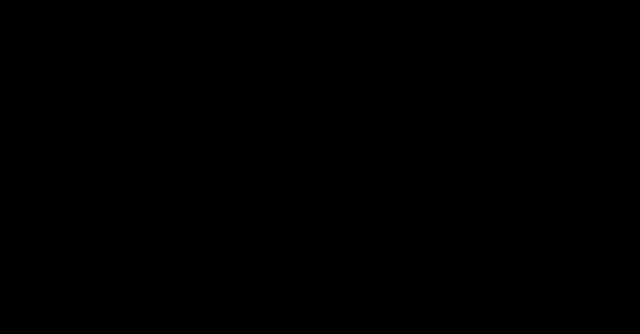
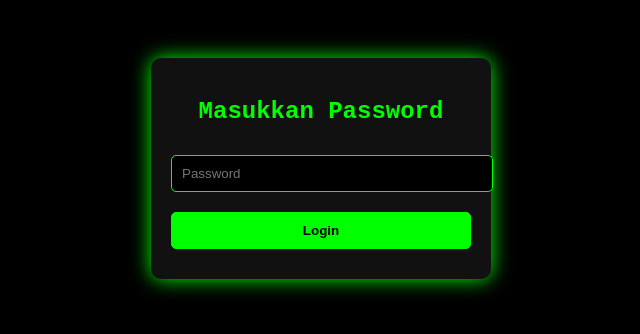
Before and after one commit to zallstoreshoppanel/hackfr, a plain HTML site: page index.html in a window 1280 px wide. Shown: the whole page, without its empty margins (319-959 px from the left). Drawn offline with Linux system fonts and the light colour scheme.

Commit message:
index.html

```diff
--- a/index.html
+++ b/index.html
@@ -3,29 +3,62 @@
 <head>
     <meta charset="UTF-8">
     <meta name="viewport" content="width=device-width, initial-scale=1.0">
-    <title>Akan Datang</title>
+    <title>Login</title>
     <style>
         body {
-            display: flex;
-            justify-content: center;
-            align-items: center;
-            height: 100vh;
-            background-color: black;
-            color: white;
-            font-family: Arial, sans-serif;
-            font-size: 2em;
+            font-family: 'Courier New', monospace;
+            background: black;
+            color: #00ff00;
             text-align: center;
+            padding: 50px;
         }
-        .blink {
-            animation: blink 1s infinite alternate;
+        .container {
+            width: 90%;
+            max-width: 300px;
+            margin: auto;
+            padding: 20px;
+            background: #111;
+            border-radius: 10px;
+            box-shadow: 0 0 20px #00ff00;
         }
-        @keyframes blink {
-            0% { opacity: 1; }
-            100% { opacity: 0; }
+        input, button {
+            width: 100%;
+            padding: 10px;
+            margin: 10px 0;
+            border: none;
+            border-radius: 5px;
+            background: black;
+            color: #00ff00;
+            border: 1px solid #00ff00;
+        }
+        button {
+            background: #00ff00;
+            color: black;
+            font-weight: bold;
+            cursor: pointer;
+        }
+        button:hover {
+            background: #00cc00;
         }
     </style>
 </head>
 <body>
-    <div class="blink">APK LAGI UPDATE TUNGGU INFO DULU YA...</div>
+    <div class="container">
+        <h2>Masukkan Password</h2>
+        <input type="password" id="password" placeholder="Password">
+        <button onclick="checkPassword()">Login</button>
+        <p id="error" style="color: red; display: none;">Password salah!</p>
+    </div>
+
+    <script>
+        function checkPassword() {
+            let password = document.getElementById("password").value;
+            if (password === "HACK") {
+                window.location.href = "main.html"; // Ganti dengan halaman utama
+            } else {
+                document.getElementById("error").style.display = "block";
+            }
+        }
+    </script>
 </body>
 </html>
```
